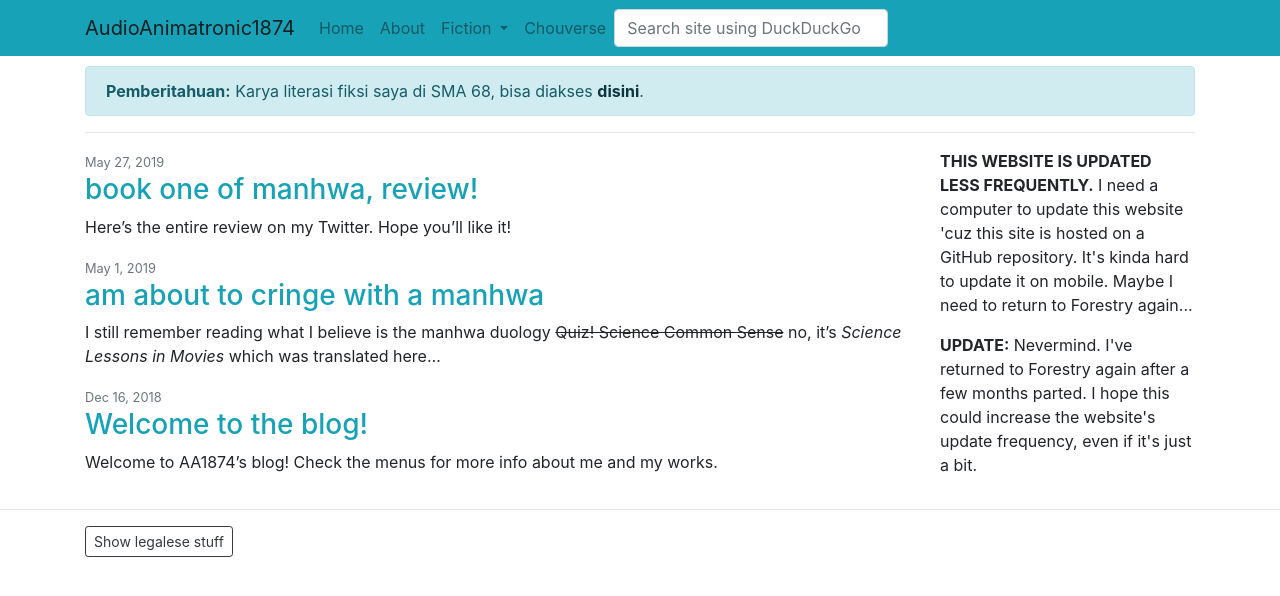
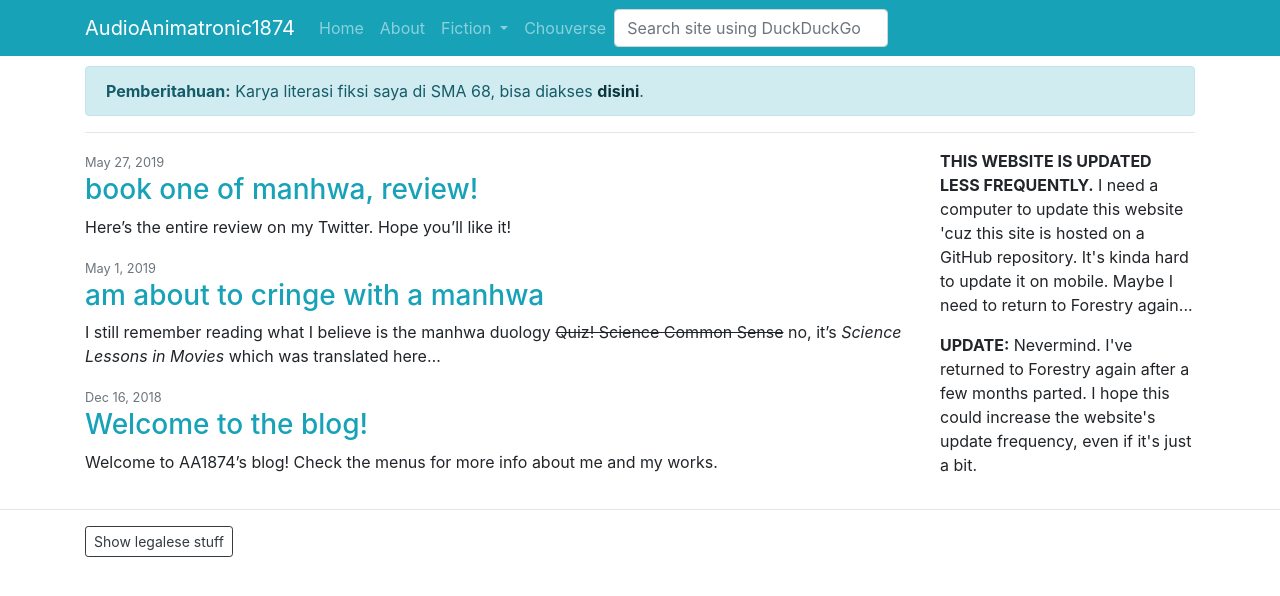
Before and after one commit to aa1874/aa1874site, a Jekyll site: the page built from index.html, in a window 1280 px wide. Shown: the top 596 px of the page. Built offline with Jekyll 4.4.1, drawn with Linux system fonts in a browser that asks for light colours; nearby versions of some CDN libraries; some web fonts are replaced; the list of posts is cut into pages by our own code.

Commit message:
Change navbar theme

```diff
--- a/_includes/header.html
+++ b/_includes/header.html
@@ -1,4 +1,4 @@
-<nav class="navbar sticky-top navbar-expand-lg navbar-light" style="background-color: #17a2b8;">
+<nav class="navbar sticky-top navbar-expand-lg navbar-dark" style="background-color: #17a2b8;">
     <div class="container">
         <a class="navbar-brand" href="/">AudioAnimatronic1874</a>
         <button class="navbar-toggler" type="button" data-toggle="collapse" data-target="#navbarNavAltMarkup" aria-controls="navbarNavAltMarkup" aria-expanded="false" aria-label="Toggle navigation">
```
